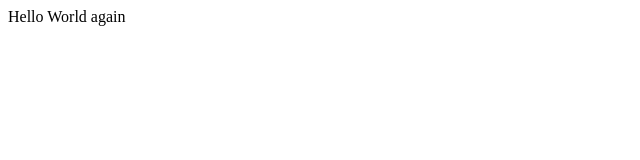
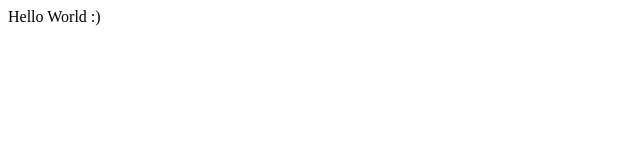
Before and after one commit to james-m-thorne/home, a React (Create React App) app: page / in a window 1280 px wide. Shown: the top 160 px of the page, without its empty margins (0-640 px from the left). Built offline with nearby package versions, Linux system fonts and the light colour scheme.

Commit message:
Test deploy

```diff
--- a/src/App.js
+++ b/src/App.js
@@ -2,7 +2,7 @@ function App() {
   return (
     <div>
       <header>
-        Hello World again
+        Hello World :)
       </header>
     </div>
   );
```
